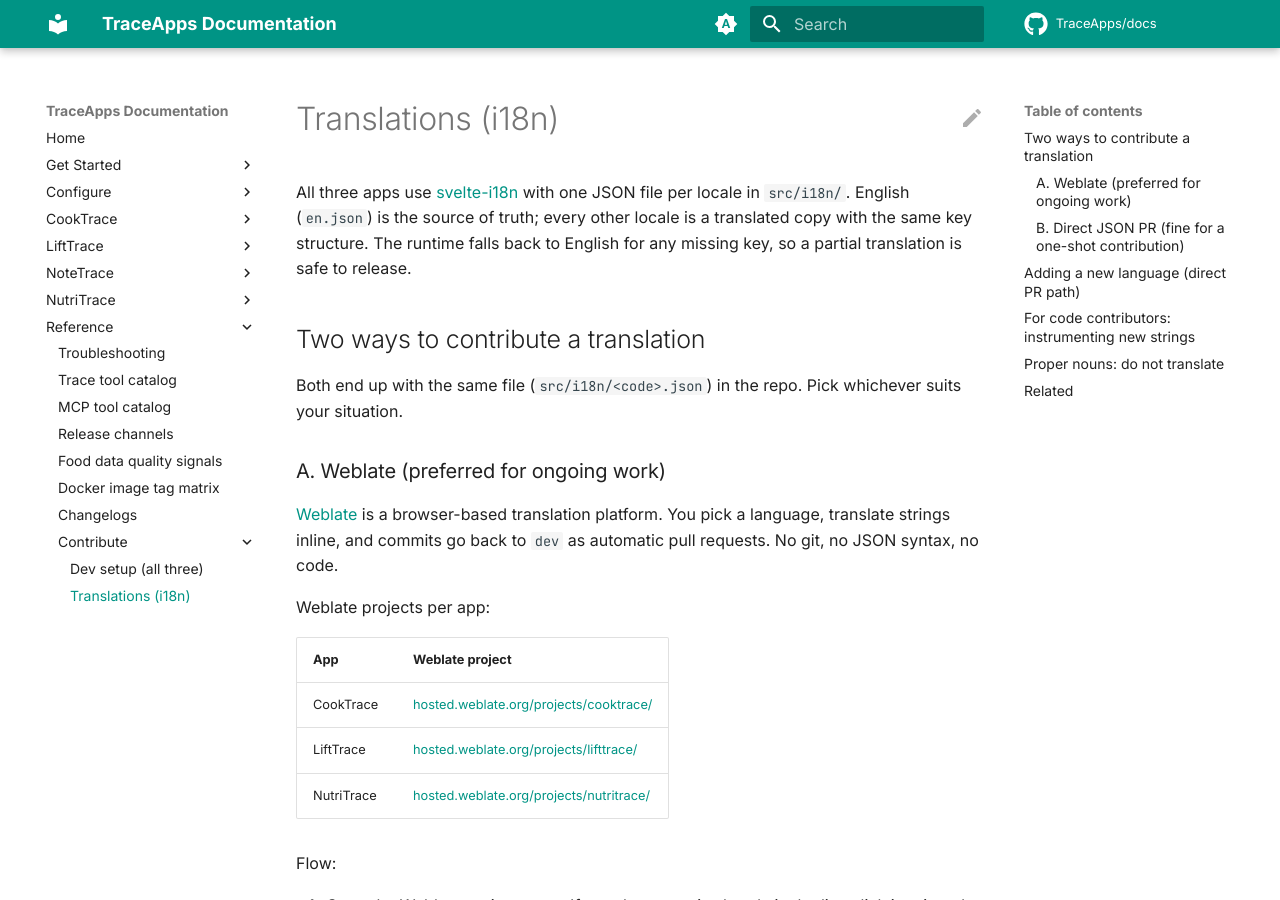
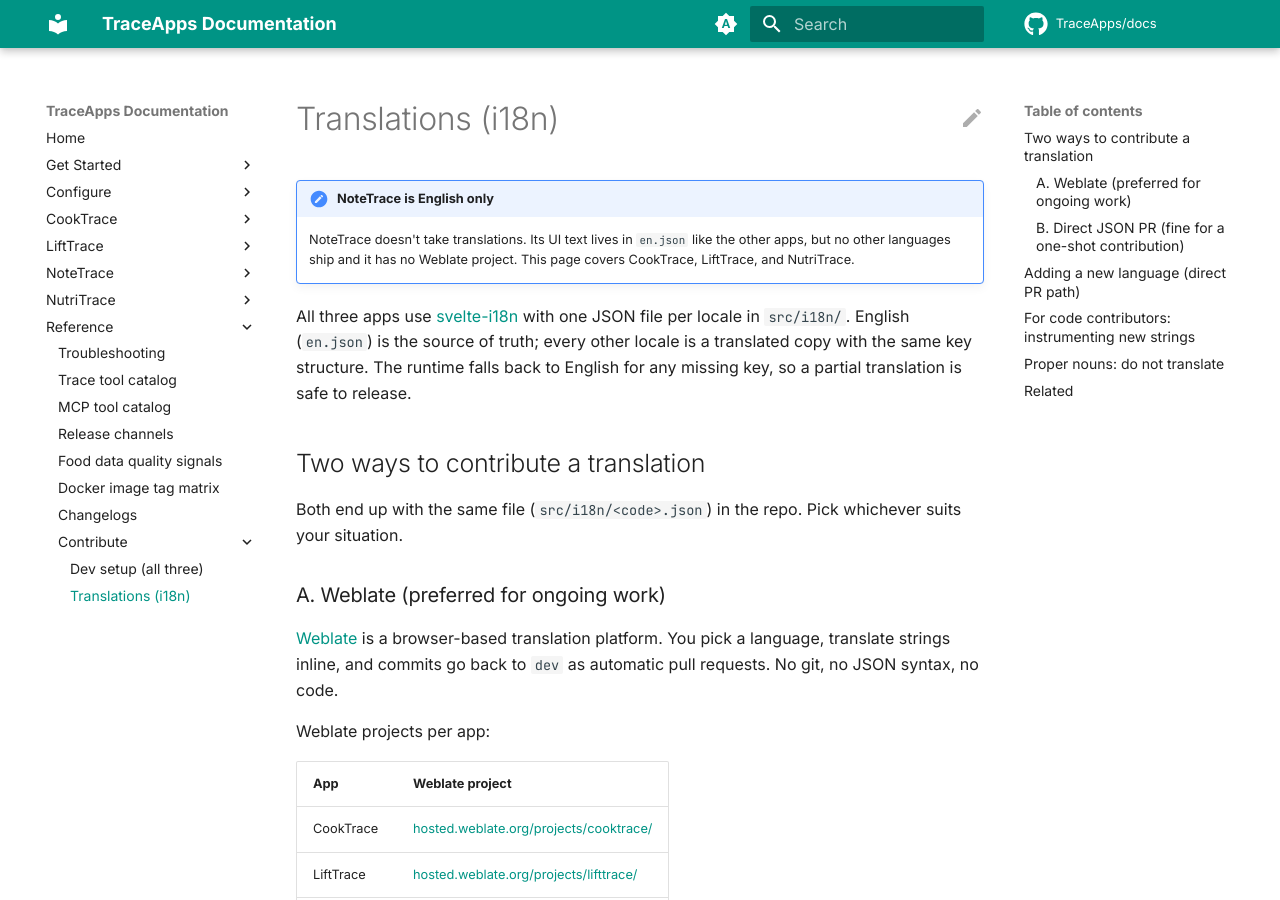
Before and after one commit to TraceApps/docs, an MkDocs documentation site: the page built from docs/contribute/translations.md, in a window 1280 px wide and 900 px high. Built offline with MkDocs 1.6.1 and Material for MkDocs 9.7.7, drawn with Linux system fonts in a browser that asks for light colours; comment, search, counter and statistics services are not loaded.

Commit message:
docs(notetrace) English only

```diff
--- a/docs/contribute/translations.md
+++ b/docs/contribute/translations.md
@@ -1,4 +1,7 @@
 # Translations (i18n)
+
+!!! note "NoteTrace is English only"
+    NoteTrace doesn't take translations. Its UI text lives in `en.json` like the other apps, but no other languages ship and it has no Weblate project. This page covers CookTrace, LiftTrace, and NutriTrace.
 
 All three apps use [svelte-i18n](https://github.com/kaisermann/svelte-i18n) with one JSON file per locale in `src/i18n/`. English (`en.json`) is the source of truth; every other locale is a translated copy with the same key structure. The runtime falls back to English for any missing key, so a partial translation is safe to release.
 
```
Also changed, not shown: docs/notetrace/settings.md (+0 -1 lines).
